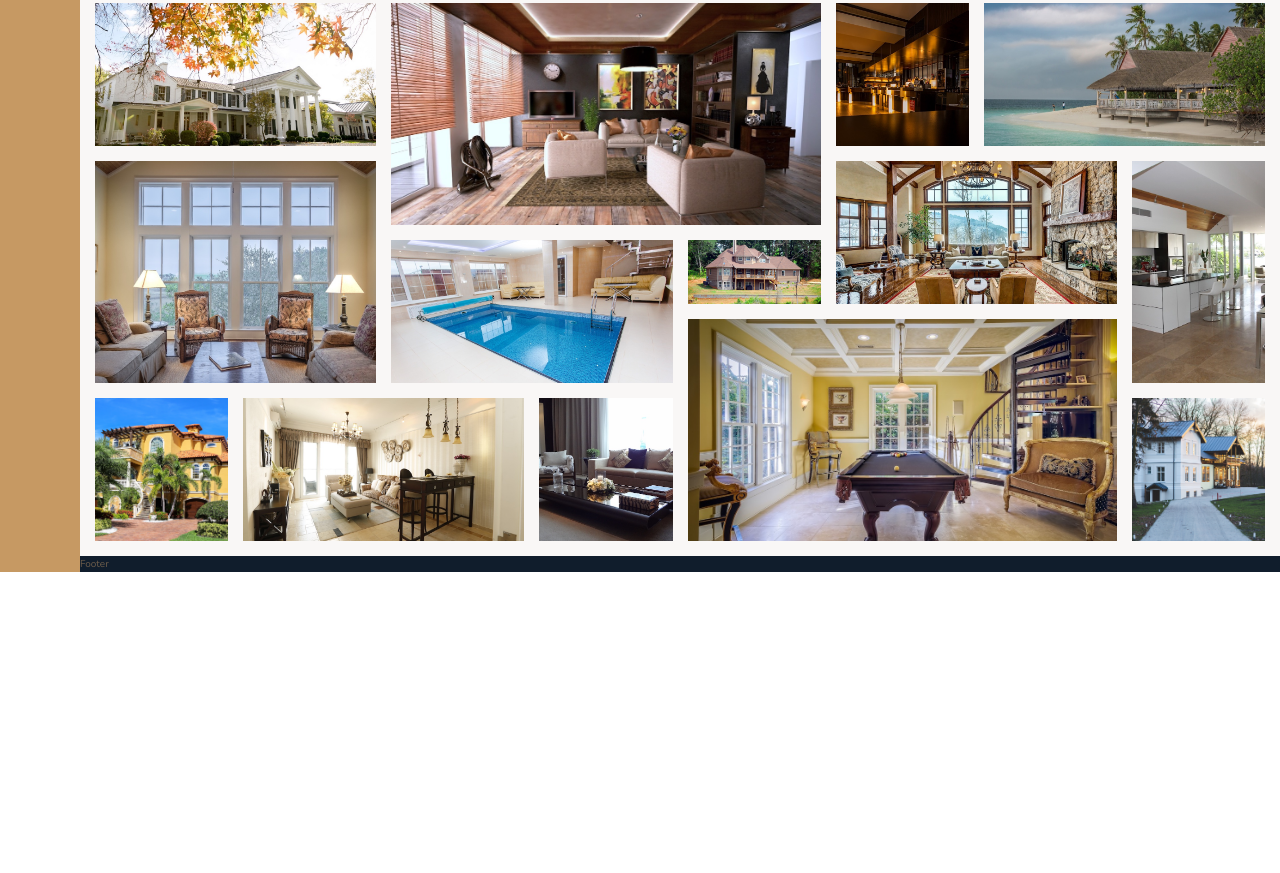
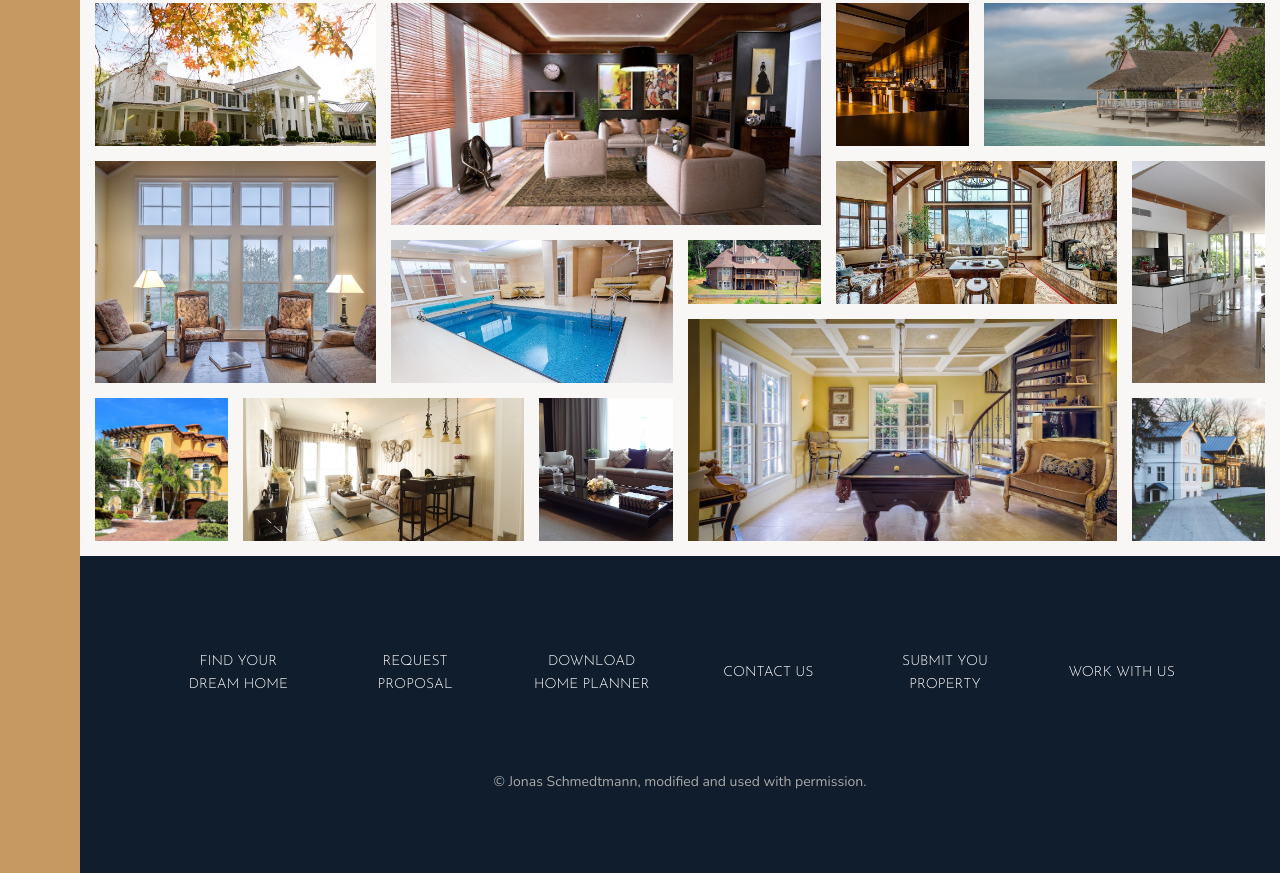
Before and after one commit to Moosees/nexter, a website: page index.html in a window 1280 px wide. Shown: the part 3088-3961 px from the top of the page. Before the commit the page ends 3660 px from the top, so only its background shows below. Drawn offline with nearby package versions, Linux system fonts and the light colour scheme.

Commit message:
Add footer markup and styles

```diff
--- a/index.html
+++ b/index.html
@@ -343,7 +343,17 @@
     </figure>
   </section>
   <footer class="footer">
-    Footer
+    <ul class="nav">
+      <li class="nav__item"><a href="#" class="nav__link">Find your dream home</a></li>
+      <li class="nav__item"><a href="#" class="nav__link">Request proposal</a></li>
+      <li class="nav__item"><a href="#" class="nav__link">Download home planner</a></li>
+      <li class="nav__item"><a href="#" class="nav__link">Contact us</a></li>
+      <li class="nav__item"><a href="#" class="nav__link">Submit you property</a></li>
+      <li class="nav__item"><a href="#" class="nav__link">Work with us</a></li>
+    </ul>
+    <p class="copyright">
+      &copy; Jonas Schmedtmann, modified and used with permission.
+    </p>
   </footer>
 </body>
 
--- a/sass/_base.scss
+++ b/sass/_base.scss
@@ -16,6 +16,7 @@ $color-grey-dark-2: #6d5d4b;
 // FONT VARIABLES
 $font-primary: 'Nunito', sans-serif;
 $font-display: 'Josefin Sans', sans-serif;
+$font-size-smaller: 1.4rem;
 $font-size-small: 1.5rem;
 $font-size-medium: 1.6rem;
 $font-size-large: 1.7rem;
--- a/sass/_footer.scss
+++ b/sass/_footer.scss
@@ -1,4 +1,44 @@
 .footer {
   background-color: $color-secondary;
   grid-column: full-start / full-end;
+  padding: 8rem;
 }
+
+.nav {
+  align-items: center;
+  display: grid;
+  grid-gap: 2rem;
+  grid-template-columns: repeat(auto-fit, minmax(15rem, 1fr));
+  list-style: none;
+
+  &__item {}
+
+  &__link {
+
+    &:link,
+    &:visited {
+      color: $color-white;
+      display: block;
+      font-family: $font-display;
+      font-size: $font-size-smaller;
+      padding: 1.5rem;
+      text-align: center;
+      text-decoration: none;
+      text-transform: uppercase;
+      transition: background-color .2s, transform .2s;
+    }
+
+    &:hover,
+    &:active {
+      background-color: rgba($color-white, .05);
+      transform: translateY(-3px);
+    }
+  }
+}
+
+.copyright {
+  color: $color-grey-light-2;
+  font-size: $font-size-smaller;
+  margin-top: 6rem;
+  text-align: center;
+}
```
Also changed, not shown: css/style.css.
